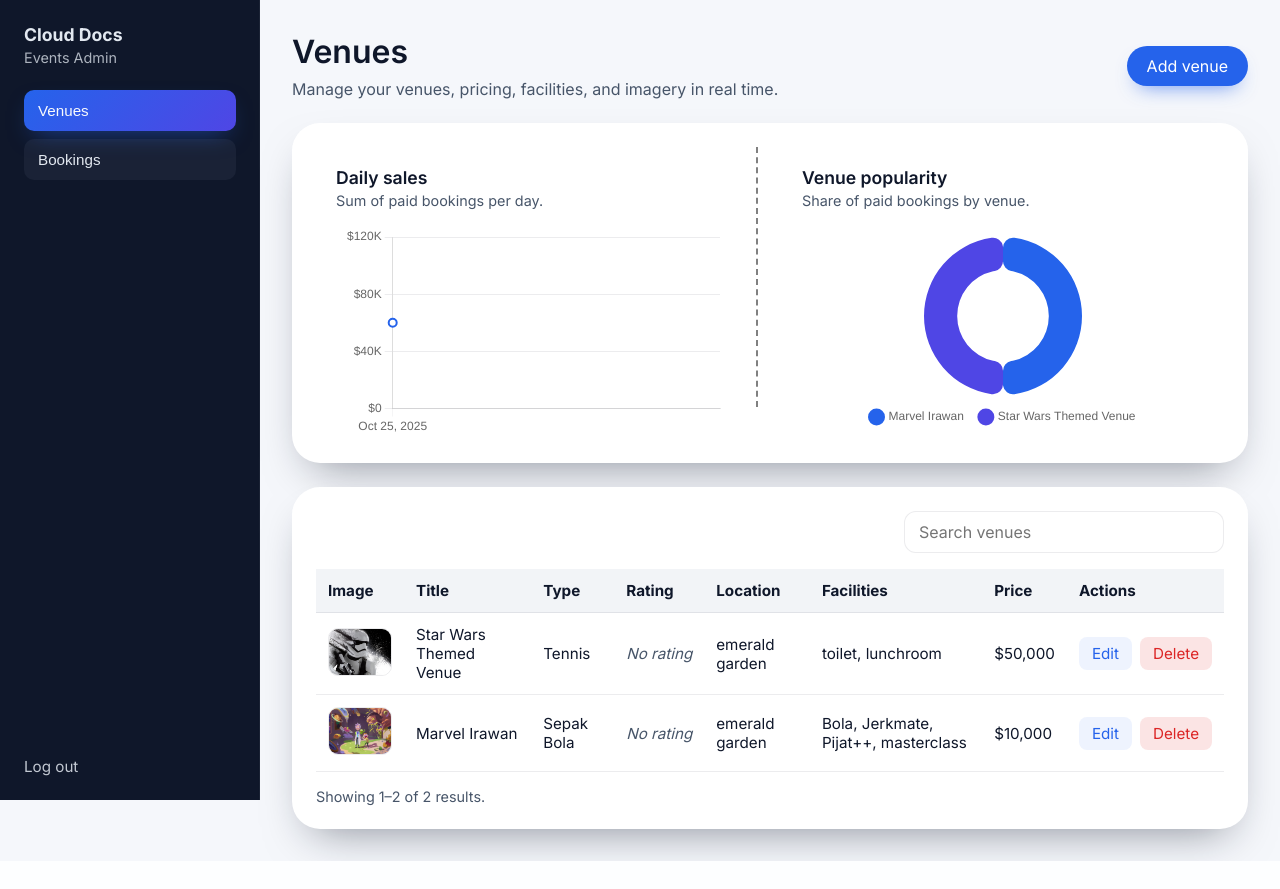
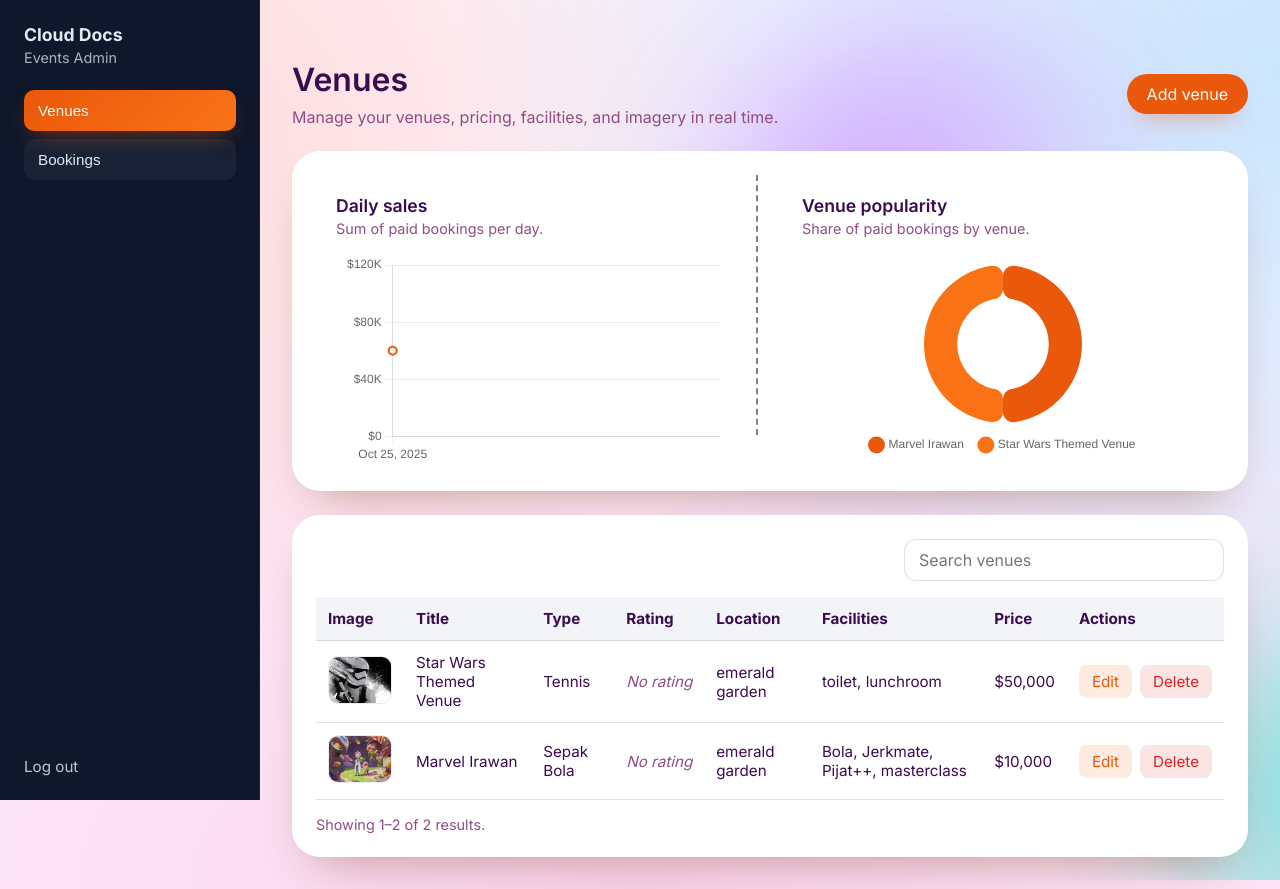
Before and after one commit to dinovaslate/brokuFalih, a Django app: page /admin-panel/ in a window 1280 px wide. Before the commit the page ends 861 px from the top, so only its background shows below. Run offline with Django 5.2, Linux system fonts and the light colour scheme; a user stored in the database is signed in; data comes from the database, SQL or seed files in the repository; data that the repository does not hold is empty.

Commit message:
Refresh admin and auth color themes

```diff
--- a/main/static/main/admin.css
+++ b/main/static/main/admin.css
@@ -3,14 +3,26 @@
   font-family: 'Inter', system-ui, -apple-system, BlinkMacSystemFont, 'Segoe UI',
     sans-serif;
   --sidebar-width: 260px;
-  --bg-muted: #f5f7fb;
-  --border-color: rgba(15, 23, 42, 0.08);
-  --text-primary: #0f172a;
-  --text-secondary: #475569;
-  --accent: #2563eb;
-  --accent-hover: #1d4ed8;
+  --bg-muted: #fff6f0;
+  --bg-gradient: radial-gradient(
+      130% 130% at 0% 16%,
+      rgba(255, 154, 118, 0.32) 0%,
+      transparent 48%
+    ),
+    radial-gradient(120% 140% at 100% 8%, rgba(56, 189, 248, 0.26) 0%, transparent 54%),
+    radial-gradient(160% 120% at 50% 100%, rgba(244, 114, 182, 0.25) 0%, transparent 62%),
+    #fdf4ff;
+  --admin-mesh-color-1: #ff8a65;
+  --admin-mesh-color-2: #fcd34d;
+  --admin-mesh-color-3: #38d4c3;
+  --admin-mesh-color-4: #c084fc;
+  --border-color: rgba(120, 53, 15, 0.16);
+  --text-primary: #3b0b4f;
+  --text-secondary: #8f4d83;
+  --accent: #ea580c;
+  --accent-hover: #c2410c;
   --danger: #dc2626;
-  --shadow-lg: 0 20px 45px -20px rgba(15, 23, 42, 0.5);
+  --shadow-lg: 0 24px 48px -24px rgba(120, 53, 15, 0.45);
 }
 
 * {
@@ -21,9 +33,125 @@
 
 body.admin-body {
   margin: 0;
-  background: var(--bg-muted);
+  background: var(--bg-gradient);
   color: var(--text-primary);
   min-height: 100vh;
+  overflow-x: hidden;
+  position: relative;
+  isolation: isolate;
+}
+
+.admin-body > :not(.admin-gradient-mesh) {
+  position: relative;
+  z-index: 1;
+}
+
+.admin-gradient-mesh[aria-hidden='true'] {
+  display: block !important;
+}
+
+.admin-gradient-mesh {
+  position: fixed;
+  inset: -10% -15%;
+  pointer-events: none;
+  overflow: hidden;
+  z-index: 0;
+  opacity: 0.92;
+  filter: saturate(1.08) contrast(1.06);
+}
+
+.admin-gradient-mesh .mesh {
+  position: absolute;
+  width: clamp(360px, 32vw, 520px);
+  height: clamp(360px, 32vw, 520px);
+  border-radius: 50%;
+  filter: blur(68px);
+  opacity: 0.78;
+  mix-blend-mode: lighten;
+  transform: translate3d(0, 0, 0);
+  animation: meshDrift var(--duration) ease-in-out infinite;
+}
+
+.admin-gradient-mesh .mesh::before {
+  content: '';
+  position: absolute;
+  inset: -14%;
+  border-radius: inherit;
+  background: radial-gradient(circle at 35% 35%, var(--mesh-color) 0%, transparent 60%);
+}
+
+.admin-gradient-mesh .mesh-bounce {
+  animation-name: meshBounce;
+  animation-timing-function: cubic-bezier(0.45, 0.05, 0.35, 1);
+}
+
+.admin-gradient-mesh .mesh-1 {
+  top: -12%;
+  left: -6%;
+  --mesh-color: var(--admin-mesh-color-1);
+  --duration: 26s;
+}
+
+.admin-gradient-mesh .mesh-2 {
+  top: 42%;
+  left: -18%;
+  --mesh-color: var(--admin-mesh-color-2);
+  --duration: 30s;
+  animation-delay: -8s;
+}
+
+.admin-gradient-mesh .mesh-3 {
+  bottom: -18%;
+  right: -10%;
+  --mesh-color: var(--admin-mesh-color-3);
+  --duration: 32s;
+  animation-delay: -12s;
+}
+
+.admin-gradient-mesh .mesh-4 {
+  top: 12%;
+  right: 18%;
+  --mesh-color: var(--admin-mesh-color-4);
+  --duration: 28s;
+  animation-delay: -16s;
+}
+
+@keyframes meshDrift {
+  0%,
+  100% {
+    transform: translate3d(0, 0, 0) scale(1);
+  }
+  40% {
+    transform: translate3d(24px, -28px, 0) scale(1.03);
+  }
+  70% {
+    transform: translate3d(-28px, 24px, 0) scale(0.99);
+  }
+}
+
+@keyframes meshBounce {
+  0% {
+    transform: translate3d(0, 0, 0) scale(1);
+  }
+  20% {
+    transform: translate3d(30px, -40px, 0) scale(1.05);
+  }
+  45% {
+    transform: translate3d(-18px, -12px, 0) scale(0.98);
+  }
+  70% {
+    transform: translate3d(-32px, 28px, 0) scale(1.02);
+  }
+  100% {
+    transform: translate3d(22px, 34px, 0) scale(1.01);
+  }
+}
+
+@media (prefers-reduced-motion: reduce) {
+  .admin-gradient-mesh .mesh {
+    animation: none;
+    transform: none;
+  }
 }
 
 .admin-layout {
@@ -87,9 +215,9 @@
 }
 
 .nav-link.is-active {
-  background: linear-gradient(135deg, #2563eb, #4f46e5);
-  color: #f8fafc;
-  box-shadow: 0 10px 25px -10px rgba(37, 99, 235, 0.6);
+  background: linear-gradient(135deg, var(--accent), #f97316);
+  color: #fffaf3;
+  box-shadow: 0 10px 25px -10px rgba(234, 88, 12, 0.55);
 }
 
 .sidebar-footer {
@@ -149,7 +277,7 @@
 .primary-btn {
   background: var(--accent);
   color: white;
-  box-shadow: 0 10px 20px -10px rgba(37, 99, 235, 0.7);
+  box-shadow: 0 12px 24px -12px rgba(234, 88, 12, 0.55);
 }
 
 .primary-btn:hover {
@@ -396,7 +524,7 @@
   border-radius: 8px;
   border: 1px solid transparent;
   cursor: pointer;
-  background: rgba(37, 99, 235, 0.08);
+  background: rgba(234, 88, 12, 0.12);
   color: var(--accent);
 }
 
--- a/main/static/main/admin.js
+++ b/main/static/main/admin.js
@@ -611,14 +611,14 @@
 
   function getPopularityColors(count) {
     const palette = [
-      '#2563eb',
-      '#4f46e5',
-      '#0ea5e9',
-      '#14b8a6',
-      '#22c55e',
+      '#ea580c',
       '#f97316',
-      '#ec4899',
+      '#fb923c',
       '#facc15',
+      '#38d4c3',
+      '#c084fc',
+      '#f472b6',
+      '#fb7185',
     ];
     const colors = [];
     for (let index = 0; index < count; index += 1) {
@@ -698,15 +698,15 @@
             {
               label: 'Daily sales',
               data: dataset.data,
-              borderColor: '#2563eb',
-              backgroundColor: 'rgba(37, 99, 235, 0.18)',
+              borderColor: '#ea580c',
+              backgroundColor: 'rgba(234, 88, 12, 0.18)',
               tension: 0.35,
               fill: true,
               pointRadius: 4,
               pointHoverRadius: 6,
               pointBorderWidth: 2,
               pointBackgroundColor: '#ffffff',
-              pointBorderColor: '#2563eb',
+              pointBorderColor: '#ea580c',
               borderWidth: 2,
             },
           ],
--- a/main/templates/main/base_admin.html
+++ b/main/templates/main/base_admin.html
@@ -21,6 +21,12 @@
     {% block extra_head %}{% endblock %}
   </head>
   <body class="admin-body">
+    <div class="admin-gradient-mesh" aria-hidden="true">
+      <span class="mesh mesh-1"></span>
+      <span class="mesh mesh-2 mesh-bounce"></span>
+      <span class="mesh mesh-3"></span>
+      <span class="mesh mesh-4 mesh-bounce"></span>
+    </div>
     <div id="toast" class="toast" role="status" aria-live="polite"></div>
     {% block content %}{% endblock %}
     <script src="{% static 'main/admin.js' %}" defer></script>
--- a/main/templates/main/base_auth.html
+++ b/main/templates/main/base_auth.html
@@ -23,9 +23,9 @@
   <body class="auth-body">
     <div class="gradient-mesh" aria-hidden="true">
       <span class="mesh mesh-1"></span>
-      <span class="mesh mesh-2"></span>
+      <span class="mesh mesh-2 mesh-bounce"></span>
       <span class="mesh mesh-3"></span>
-      <span class="mesh mesh-4"></span>
+      <span class="mesh mesh-4 mesh-bounce"></span>
     </div>
     <main class="auth-main">
       {% block content %}{% endblock %}
```
Also changed, not shown: other parts of main/static/main/admin.css (+15 -15 lines), main/static/main/auth.css (+75 -39 lines).
